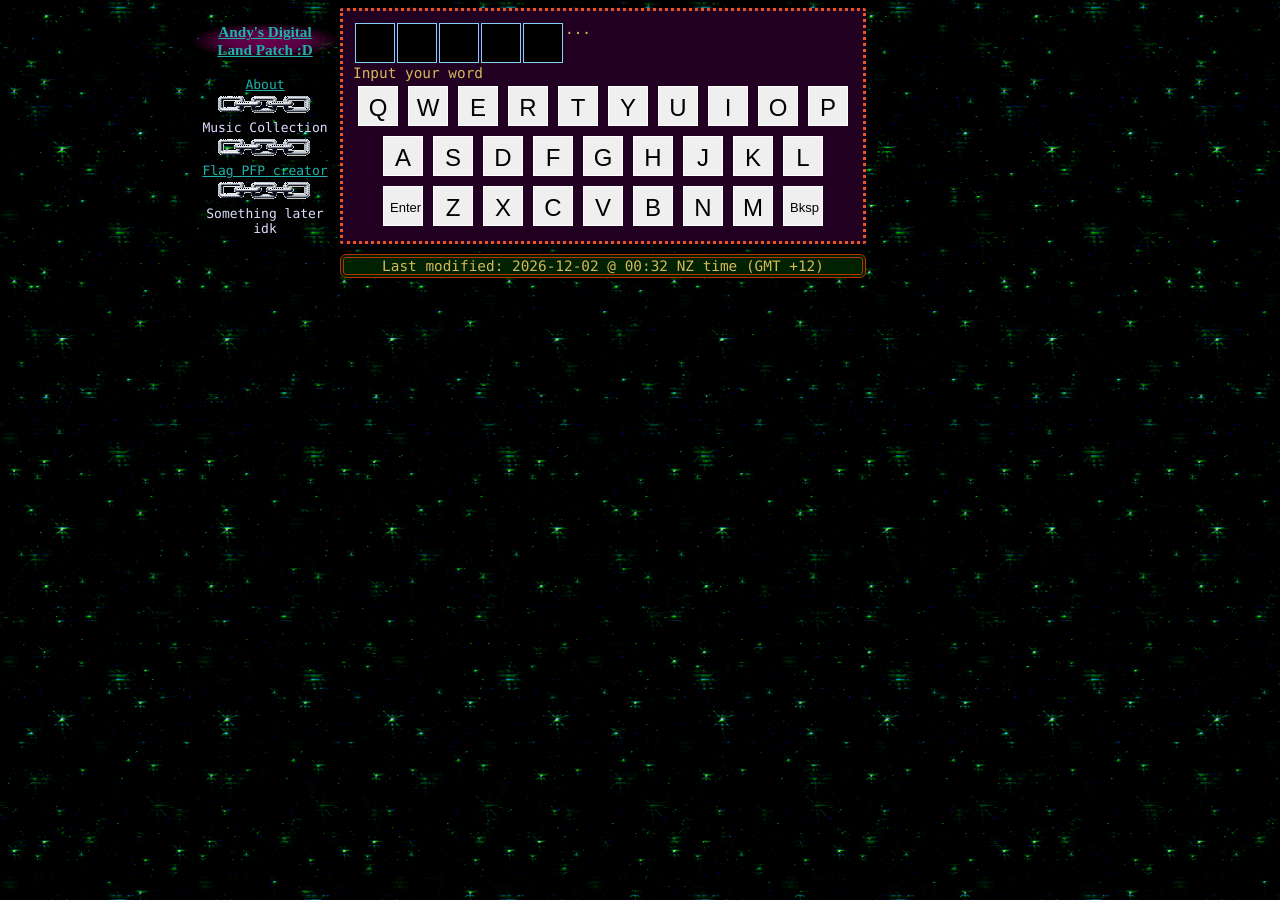
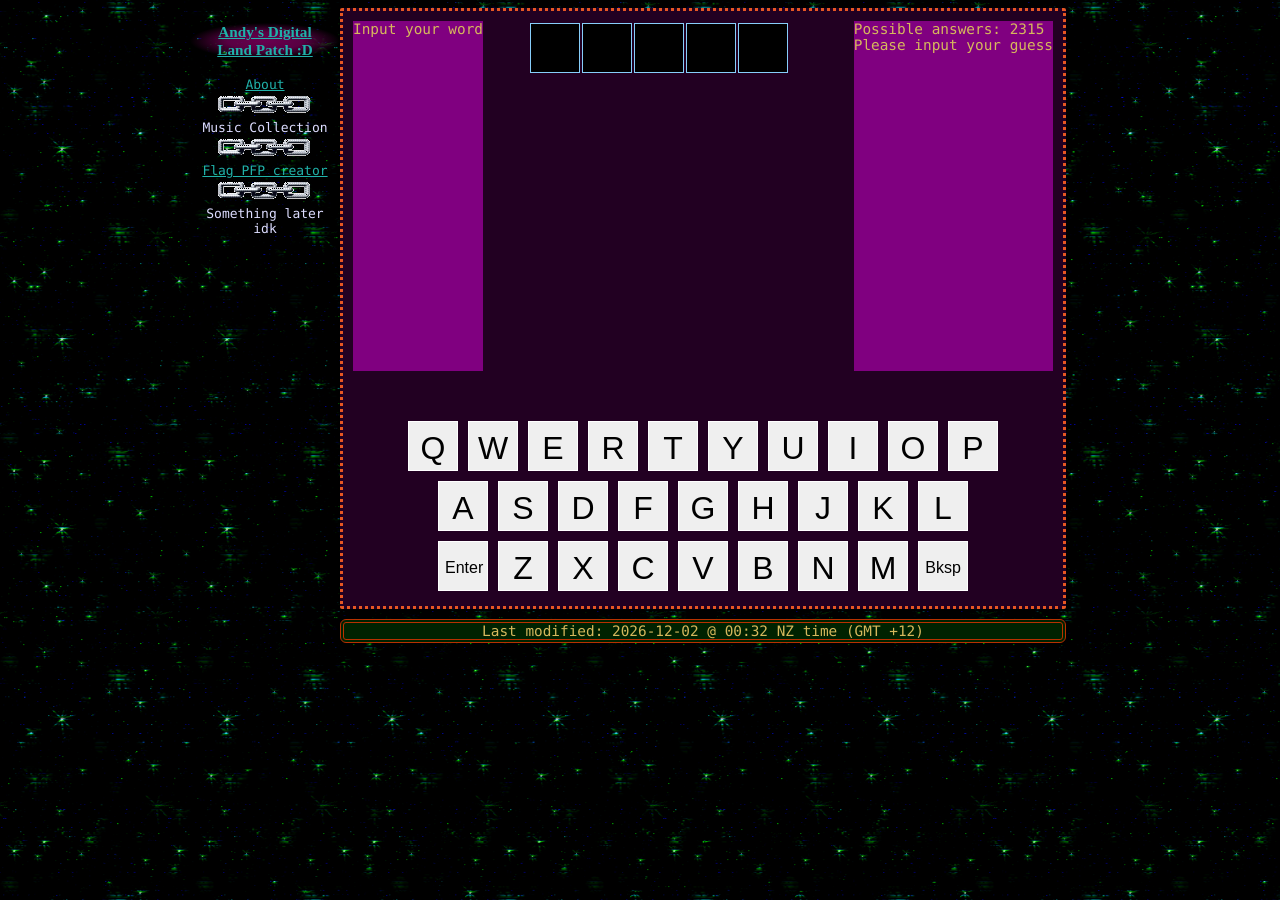
Before and after one commit to 64andy/neocities-website, a Jekyll site: the page built from pages/wordle-solver.md, in a window 1280 px wide. Built offline with Jekyll 4.4.1, drawn with Linux system fonts in a browser that asks for light colours.

Commit message:
Expanded the suggestion displayer

```diff
--- a/css/wordle.css
+++ b/css/wordle.css
@@ -8,13 +8,13 @@
 }
 
 .word-char {
-    font-size: x-large;
+    font-size: xx-large;
     border: 1px solid lightskyblue;
     text-align: center;
     box-sizing: border-box;
     margin: 5px;
-    width: 40px;
-    height: 40px;
+    width: 50px;
+    height: 50px;
     padding: 0px;
     line-height: 35px;
     text-align: center;
@@ -23,7 +23,32 @@
 
 .top-screen {
     display: flex;
+    flex-basis: 0;
     flex-direction: row;
+    justify-content: space-between;
+    gap: 10px;
+}
+
+#message-box {
+    display: flex;
+    justify-self: flex-start;
+    justify-content: center;
+    background-color: purple;
+}
+
+.display-board {
+    display: grid;
+    height: 350px;
+    width: 40%;
+    overflow-y: auto;
+}
+
+#answer-info {
+    background-color: purple;
+}
+
+.keyboard-container {
+    width: 700px;
 }
 
 .keyboard {
@@ -48,12 +73,12 @@
 }
 
 .char-key {
-    font-size: x-large;
+    font-size: xx-large;
     border: 1px solid white;
     margin: 5px;
-    width: 40px;
-    height: 40px;
-    line-height: 40px;
+    width: 50px;
+    height: 50px;
+    line-height: 50px;
 }
 
 .colour-key {
@@ -66,7 +91,7 @@
 }
 
 .special-char {
-    font-size: small !important;
+    font-size: medium !important;
 }
 
 .char-correct {
--- a/js/wordle/wordle-solver.js
+++ b/js/wordle/wordle-solver.js
@@ -124,12 +124,14 @@
      * @param {CharacterKeyboard} charKeyboard
      * @param {ColourKeyboard} colourKeyboard
      * @param {CurrentGuessDisplayer} renderer
+     * @param {SuggestionDisplayer} answerRenderer
      * @param {Corpus} solver
      */
-    constructor(charKeyboard, colourKeyboard, renderer, solver) {
+    constructor(charKeyboard, colourKeyboard, renderer, answerRenderer, solver) {
         this.charKeyboard = charKeyboard;
         this.colourKeyboard = colourKeyboard;
         this.renderer = renderer;
+        this.answerRenderer = answerRenderer;
         this.solver = solver;
         this.state = KeyboardState.Chars;
     }
@@ -185,10 +187,7 @@
         const colours = this.colourKeyboard.wordColours;
         this.solver.refineAnswer(chars, colours)
         // Display what we know
-        document.querySelector("#answer-info").innerHTML = `
-            Possible answers: ${this.solver.possibleAnswers.length}<br>
-            Suggested: ${this.solver.suggestWord()}
-        `;
+        this.answerRenderer.display();
         // Get ready for the next round
         this.charKeyboard.reset();
         this.colourKeyboard.reset();
@@ -226,6 +225,7 @@
     constructor(template, container) {
         this.template = template;
         this.container = container;
+        this.numRows = 0;
     }
 
     displayWord(word, colours) {
@@ -251,9 +251,42 @@
 
     addNewRow() {
         const newRow = this.template.cloneNode(true);   // Deep clone
-        newRow.dataset.row = this.numRows;
+        newRow.dataset.row = ++this.numRows;
         this.container.append(newRow);
     }
+}
+
+class SuggestionDisplayer {
+    /** @type {HTMLElement} */ container;
+    /** @type {Corpus} */ solver;
+    static MAX_SIZE = 10;
+    constructor(container, solver) {
+        this.container = container;
+        this.solver = solver;
+    }
+
+    display() {
+        this.container.innerHTML = `Possible answers: ${this.solver.possibleAnswers.length}<br>`
+        if (this.solver.history.length == 0) {
+            this.container.innerHTML += "Please input your guess";
+        } else {
+            this.container.innerHTML += "<ul>";
+            this.solver.possibleAnswers
+                .sort((a, b) => this.solver.scoreWord(b) - this.solver.scoreWord(a))
+                .slice(0, SuggestionDisplayer.MAX_SIZE)
+                .forEach(word => {
+                    this.container.innerHTML += `<li>${word}</li>`;
+                });
+            if (this.solver.possibleAnswers.length > SuggestionDisplayer.MAX_SIZE) {
+                this.container.innerHTML += `
+                    <li>
+                        [... ${this.solver.possibleAnswers.length} others]
+                    </li>`;
+            }
+            this.container.innerHTML += "</ul>";
+        }
+    }
+
 }
 
 /**
@@ -271,23 +304,48 @@
     }
 
     /**
-     * Returns a new range containing the subrange that's part of both.
+     * Creates a new range with the subrange that's part of both.
+     *
+     * If the two ranges don't overlap, it'll return `undefined`
      * @param {Range} other
-     * @returns {Range}
+     * @returns {Range | undefined}
      */
     intersection(other) {
+        if (!this.isOverlapping(other)) {
+            return undefined;
+        }
         return new Range(
             Math.max(this.from, other.from),
             Math.min(this.to, other.to)
         );
     }
+
+    /**
+     * Checks if the two ranges overlap
+     * @param {NumberRange} other
+     * @returns {boolean}
+     */
+    // https://bytes.com/topic/python/answers/457949-determing-whether-two-ranges-overlap#post1754426
+    isOverlapping(other) {
+        return (this.from <= other.from && other.from <= this.to)
+            || (other.from <= this.from && this.from <= other.to);
+    }
 }
+
+/**
+ * Represents a guess made by the user
+ * @typedef {Object} Corpus.Guess
+ * @property {string[]} word - The characters of the guess' word.
+ * @property {CharPosition[]} colours - The colours of the guess' word.
+ */
 
 /**
  * Contains all the possible answers to the current Wordle.
  * Refined down as the user gives us more hints.
  */
 class Corpus {
+    /** @type {Corpus.Guess[]} The guesses made by the user*/
+    history;
     /** @type {Array<string>} All the possible answers, shrinks over time*/
     possibleAnswers;
     /** @type {Array<Set<string>>} Has the possible characters at every position */
@@ -303,6 +361,7 @@
     constructor(words) {
         this.possibleAnswers = [...words];
 
+        this.history = [];
         this.presentChars = [];
         this.unseenChars = new Set(ALL_CHARS);
         this.possibleWordChars = [];
@@ -328,6 +387,8 @@
         if (!word.every(c => c.length == 1 && ALL_CHARS.includes(c))) {
             return;
         }
+
+        this.history.push({word: word, colours: colours});
         // They are no longer unseen :D
         for (const char of word) {
             this.unseenChars.delete(char)
@@ -398,6 +459,21 @@
     }
 
     /**
+     * Scores words based on how many unseen characters it contains.
+     * @param {string} word The word we're scoring
+     * @returns {number}
+     */
+    scoreWord(word) {
+        let nUnseen = 0;
+        for (const char of new Set(word)) {
+            if (this.unseenChars.has(char)) {
+                nUnseen += 1;
+            }
+        }
+        return nUnseen;
+    }
+
+    /**
      * Returns the current 'best suited' word.
      * The 'best suited' word is one with the most unseen characters
      * @returns {string}
@@ -408,17 +484,9 @@
         // Count the number of chars a given word has, which haven't been
         // seen before.
         // God I wish Javascript sets had intersections.
-        const overlap = w => {
-            let nUnseen = 0;
-            for (const char of new Set(w)) {
-                if (this.unseenChars.has(char)) {
-                    nUnseen += 1;
-                }
-            }
-            return nUnseen;
-        }
+
         for (const word of this.possibleAnswers) {
-            let nOverlap = overlap(word);
+            let nOverlap = this.scoreWord(word);
             if (nOverlap > bestUnseenChars) {
                 bestUnseenChars = nOverlap;
                 bestWord = word;
--- a/pages/wordle-solver.md
+++ b/pages/wordle-solver.md
@@ -14,6 +14,10 @@
     </table>
 </div>
 <div class="top-screen">
+    <div id="message-box">
+        <span class="msg" id="input-word">Input your word</span>
+        <span class="msg hidden" id="input-colours">Input your word's colours</span>
+    </div>
     <table class="display-board" id="display-board">
         <!-- The JS will fill this up -->
     </table>
@@ -22,62 +26,61 @@
     </div>
 </div>
 
-<div id="message-box">
-    <span class="msg" id="input-word">Input your word</span>
-    <span class="msg hidden" id="input-colours">Input your word's colours</span>
-</div>
+<br>
 
-<div class="keyboard" id="char-keyboard">
-    <!-- You can't create literal arrays in Liquid, but you can split a string into one -->
-    <!-- https://heliumdev.com/blog/create-an-array-in-shopifys-liquid -->
-    <!-- Row #1: QWERTYUIOP -->
-    <div class="keyboard-row">
-    {% assign row = "qwertyuiop" | split: '' %}
-    {% for char in row %}
-        <button class="keyboard-key char-key" data-key="{{char}}">
-            {{char | upcase}}
-        </button>
-    {% endfor %}
+<div class="keyboard-container">
+    <div class="keyboard" id="char-keyboard">
+        <!-- You can't create literal arrays in Liquid, but you can split a string into one -->
+        <!-- https://heliumdev.com/blog/create-an-array-in-shopifys-liquid -->
+        <!-- Row #1: QWERTYUIOP -->
+        <div class="keyboard-row">
+        {% assign row = "qwertyuiop" | split: '' %}
+        {% for char in row %}
+            <button class="keyboard-key char-key" data-key="{{char}}">
+                {{char | upcase}}
+            </button>
+        {% endfor %}
+        </div>
+
+        <!-- Row #2: ASDFGHJKL -->
+        <div class="keyboard-row">
+        {% assign row = "asdfghjkl" | split: '' %}
+        {% for char in row %}
+            <button class="keyboard-key char-key" data-key="{{char}}">
+                {{char | upcase}}
+            </button>
+        {% endfor %}
+        </div>
+
+        <!-- Row #3: Enter + ZXCVBNM + Backspace -->
+        <div class="keyboard-row">
+            <button class="keyboard-key char-key special-char" data-key="Enter">
+                Enter
+            </button>
+        {% assign row = "zxcvbnm" | split: '' %}
+        {% for char in row %}
+            <button class="keyboard-key char-key" data-key="{{char}}">
+                {{char | upcase}}
+            </button>
+        {% endfor %}
+            <button class="keyboard-key char-key special-char" data-key="Backspace">
+                Bksp
+            </button>
+        </div>
     </div>
 
-    <!-- Row #2: ASDFGHJKL -->
-    <div class="keyboard-row">
-    {% assign row = "asdfghjkl" | split: '' %}
-    {% for char in row %}
-        <button class="keyboard-key char-key" data-key="{{char}}">
-            {{char | upcase}}
-        </button>
-    {% endfor %}
-    </div>
-
-    <!-- Row #3: Enter + ZXCVBNM + Backspace -->
-    <div class="keyboard-row">
-        <button class="keyboard-key char-key special-char" data-key="Enter">
-            Enter
-        </button>
-    {% assign row = "zxcvbnm" | split: '' %}
-    {% for char in row %}
-        <button class="keyboard-key char-key" data-key="{{char}}">
-            {{char | upcase}}
-        </button>
-    {% endfor %}
-        <button class="keyboard-key char-key special-char" data-key="Backspace">
-            Bksp
-        </button>
-    </div>
-</div>
-
-<div class="keyboard hidden" id="colour-keyboard">
-    <div class="keyboard-row">
-        <button class="keyboard-key colour-key char-correct" data-key="g">Correct (G)</button>
-    </div>
-    <div class="keyboard-row">
-        <button class="keyboard-key colour-key char-wrong-spot" data-key="y">Wrong Spot (Y)</button>
-    </div>
-    <div class="keyboard-row">
-        <button class="keyboard-key char-key special-char" data-key="Enter">Enter</button>
-        <button class="keyboard-key colour-key char-wrong-char" data-key="r">Wrong Character (R/B)</button>
-        <button class="keyboard-key char-key special-char" data-key="Backspace">Bksp</button>
+    <div class="keyboard hidden" id="colour-keyboard">
+        <div class="keyboard-row">
+            <button class="keyboard-key colour-key char-correct" data-key="g">Correct (G)</button>
+        </div>
+        <div class="keyboard-row">
+            <button class="keyboard-key colour-key char-wrong-spot" data-key="y">Wrong Spot (Y)</button>
+        </div>
+        <div class="keyboard-row">
+            <button class="keyboard-key char-key special-char" data-key="Enter">Enter</button>
+            <button class="keyboard-key colour-key char-wrong-char" data-key="r">Wrong Character (R/B)</button>
+            <button class="keyboard-key char-key special-char" data-key="Backspace">Bksp</button>
+        </div>
     </div>
 </div>
 
```
Also changed, not shown: other parts of pages/wordle-solver.md (+4 -1 lines).
